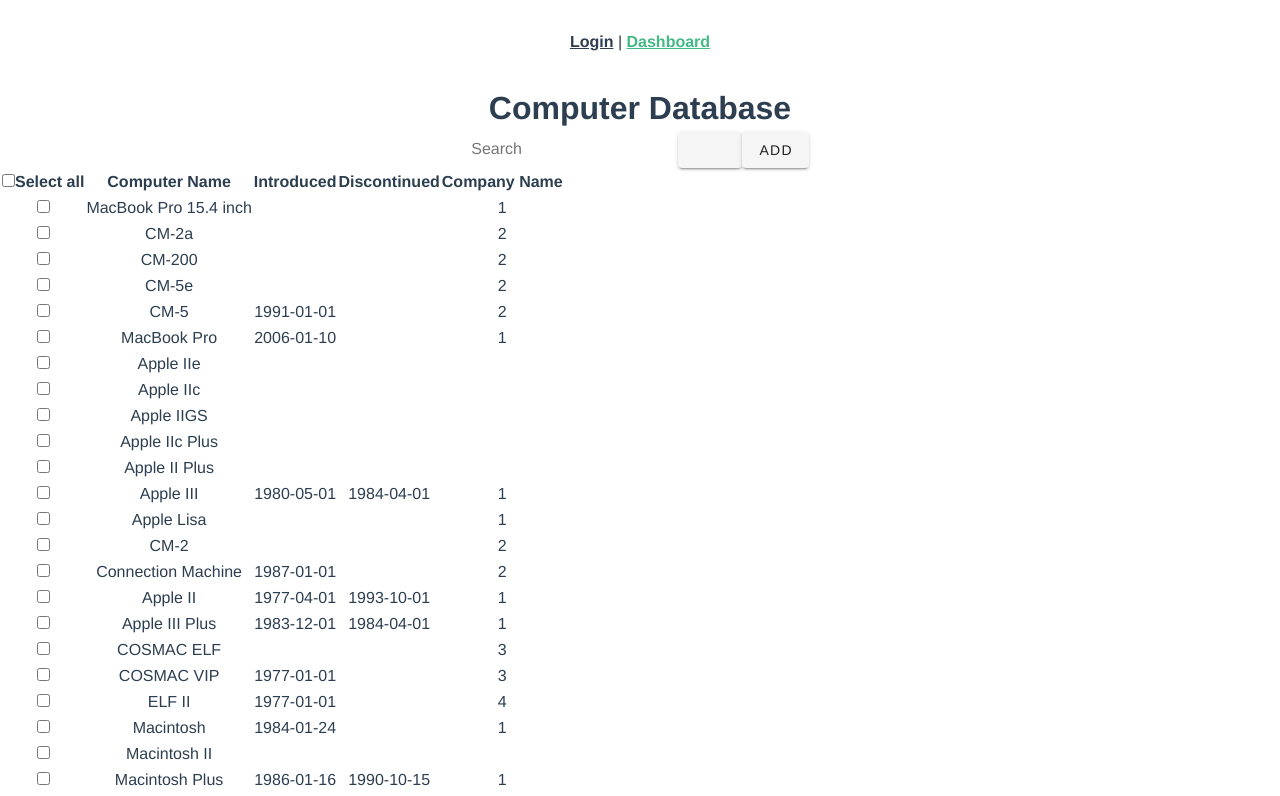
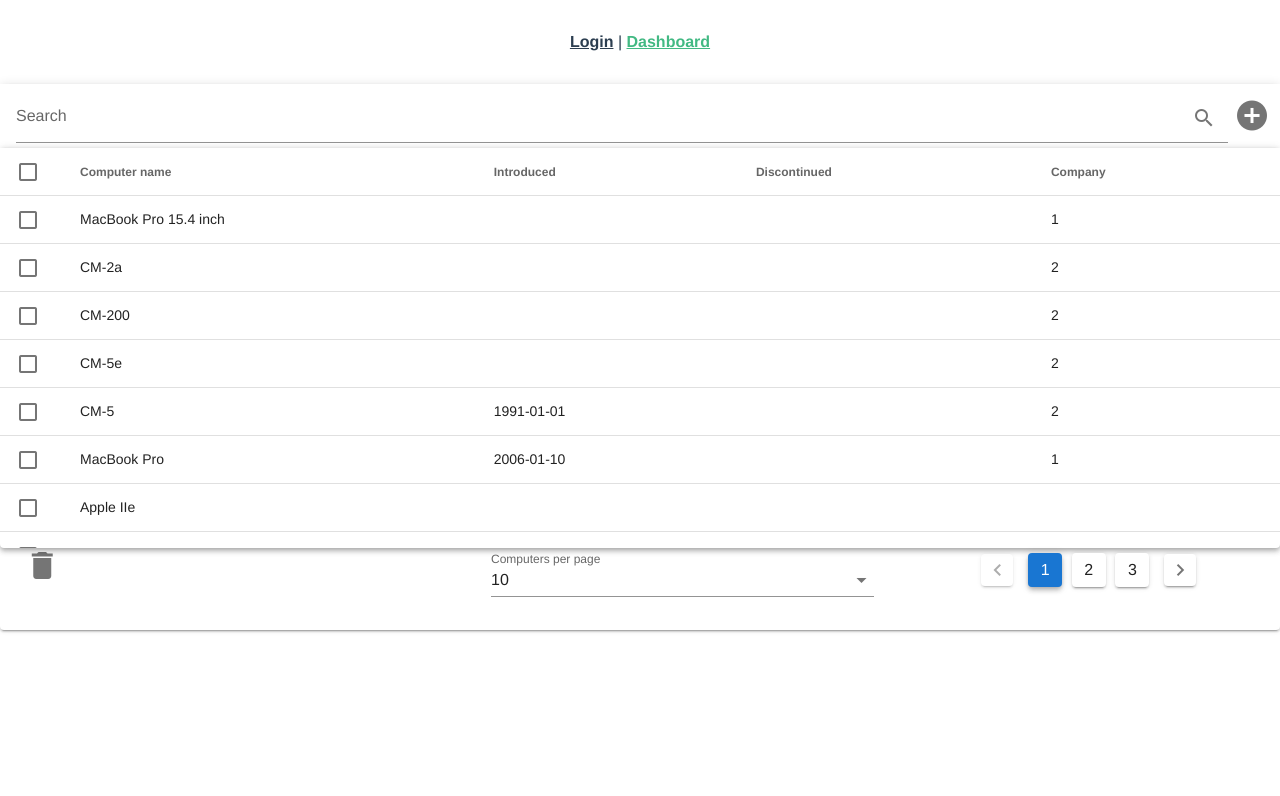
Before and after one commit to ThomasMathien/cdb-vue, a Vue app: page /#/dashboard in a window 1280 px wide. Shown: the top 796 px of the page. Built offline with nearby package versions, Linux system fonts and the light colour scheme.

Commit message:
basic dashboard with vuetify

```diff
--- a/src/views/Dashboard.vue
+++ b/src/views/Dashboard.vue
@@ -1,110 +1,331 @@
 <template>
   <div>
-    <h1>Computer Database</h1>
+    <v-content id="table">
+        <v-toolbar fixed table>
+          <v-text-field
+            v-model="searchField"
+            label="Search"
+            single-line
+            clearable
+            hide-details>
+              <template v-slot:append>
+                <v-btn icon @click="search">
+                  <v-icon>
+                    mdi-magnify
+                  </v-icon>
+                </v-btn>
+              </template>
+          </v-text-field>
+          <v-btn rounded icon><v-icon large>mdi-plus-circle</v-icon></v-btn>
+          </v-toolbar>
+        <v-card>
+
+          <v-data-table
+              :show-select="canEdit ? true : false"
+              height="400px"
+              v-model="selectedComputers"
+              :headers="headers"
+              fixed-header
+              hide-default-footer
+              :items="computers"
+              :items-per-page="10"
+              class="elevation-4">
+          </v-data-table>
           <div>
-        <div>
-        <span>
-          <input placeholder="Search" v-model="search"/>
-          <v-btn/>
-        </span>
-        <v-btn>Add</v-btn>
+            <v-row>
+              <v-col cols="1">
+                <v-btn icon v-if="canEdit">
+                  <v-icon large>mdi-delete</v-icon>
+                </v-btn>
+              </v-col>
+              <v-spacer/>
+              <v-col>
+                <v-select
+                  label="Computers per page"
+                  v-model="itemsPerPage"
+                  :items="itemsPerPageOptions">
+                </v-select>
+              </v-col>
+              <v-col>
+                <v-pagination
+                  v-model="page"
+                  :length="pageCount">
+                </v-pagination>
+              </v-col>
+            </v-row>
           </div>
-        <table>
-          <thead>
-            <tr>
-              <th v-if="canEdit"><input type="checkbox" v-model="selectAll">Select all</th>
-              <th>Computer Name</th>
-              <th>Introduced</th>
-              <th>Discontinued</th>
-              <th>Company Name</th>
-            </tr>
-          </thead>
-          <tbody>
-            <tr v-for="computer in computers" v-bind:key="computer.id">
-              <td v-if="canEdit">
-                <input type="checkbox" v-model="selectedComputers" :value="computer.id">
-                </td>
-              <td>{{computer.name}}</td>
-              <td>{{computer.introduced}}</td>
-              <td>{{computer.discontinued}}</td>
-              <td>{{computer.company}}</td>
-            </tr>
-          </tbody>
-        </table>
-      </div>
-
-
+        </v-card>
+    </v-content>
   </div>
 </template>
 
 <script>
-
-
 export default {
-  name: 'Dashboard',
+  name: "Dashboard",
   props: {
     role: String,
-
   },
   computed: {
     canEdit() {
-      return this.role==="ROLE_ADMIN"
+      return this.role === "ROLE_ADMIN";
     },
     selectAll: {
       get: function () {
-            return this.computers ? this.selectedComputers.length === this.computers.length : false;
+        return this.computers
+          ? this.selectedComputers.length === this.computers.length
+          : false;
       },
       set: function (value) {
         var selection = [];
 
         if (value) {
-                this.computers.forEach( (computer) => selection.push(computer.id.toString()));
+          this.computers.forEach((computer) =>
+            selection.push(computer.id.toString())
+          );
         }
 
         this.selectedComputers = selection;
-        }
-    }
+      },
+    },
   },
   methods: {
-
+    search() {
+      this.searchField="Searched!";
+      alert("Search!");
+    }
   },
   data: function () {
     return {
       selectedComputers: [],
-      search: "",
+      page:1,
+      pageCount:3,
+      searchField: "",
+      itemsPerPage:10,
+      itemsPerPageOptions: [10,50,100],
+      headers: [
+        {
+            text: 'Computer name',
+            align: 'start',
+            sortable: false,
+            value: 'name',
+          },
+          { text: 'Introduced', value: 'introduced' },
+          { text: 'Discontinued', value: 'discontinued' },
+          { text: 'Company', value: 'company' },
+      ],
       computers: [
-        {id: 1, name: 'MacBook Pro 15.4 inch',introduced: null, discontinued: null, company: 1},
-        {id: 2, name: 'CM-2a',introduced: null, discontinued: null, company:2},
-        {id: 3, name: 'CM-200',introduced: null, discontinued: null, company:2},
-        {id: 4, name: 'CM-5e',introduced: null, discontinued: null, company:2},
-        {id: 5, name: 'CM-5',introduced: '1991-01-01', discontinued: null, company: 2},
-        {id: 6, name: 'MacBook Pro',introduced: '2006-01-10', discontinued: null, company: 1},
-        {id: 7, name: 'Apple IIe',introduced: null, discontinued: null, company:null},
-        {id: 8, name: 'Apple IIc',introduced: null, discontinued: null, company:null},
-        {id: 9, name: 'Apple IIGS',introduced: null, discontinued: null, company:null},
-        {id: 10, name: 'Apple IIc Plus',introduced: null, discontinued: null, company:null},
-        {id: 11, name: 'Apple II Plus',introduced: null, discontinued: null, company:null},
-        {id: 12, name: 'Apple III',introduced: '1980-05-01',discontinued: '1984-04-01', company: 1},
-        {id: 13, name: 'Apple Lisa',introduced: null, discontinued: null, company:1},
-        {id: 14, name: 'CM-2',introduced: null, discontinued: null, company:2},
-        {id: 15, name: 'Connection Machine',introduced: '1987-01-01', discontinued: null, company: 2},
-        {id: 16, name: 'Apple II',introduced: '1977-04-01',discontinued:'1993-10-01', company:1},
-        {id: 17, name: 'Apple III Plus',introduced: '1983-12-01',discontinued:'1984-04-01', company: 1},
-        {id: 18, name: 'COSMAC ELF',introduced: null, discontinued: null, company:3},
-        {id: 19, name: 'COSMAC VIP',introduced: '1977-01-01', discontinued: null, company: 3},
-        {id: 20, name: 'ELF II',introduced: '1977-01-01', discontinued: null, company: 4},
-        {id: 21, name: 'Macintosh',introduced: '1984-01-24', discontinued: null, company: 1},
-        {id: 22, name: 'Macintosh II',introduced: null, discontinued: null, company:null},
-        {id: 23, name: 'Macintosh Plus',introduced: '1986-01-16',discontinued:'1990-10-15', company: 1},
-        {id: 24, name: 'Macintosh IIfx',introduced: null, discontinued: null, company:null},
-        {id: 25, name: 'iMac',introduced: '1998-01-01', discontinued: null, company: 1},
-        {id: 26, name: 'Mac Mini',introduced: '2005-01-22', discontinued: null, company: 1},
-        {id: 27, name: 'Mac Pro',introduced: '2006-08-07',discontinued: null, company: 1},
-        {id: 28, name: 'Power Macintosh',introduced: '1994-03-01',discontinued:'2006-08-01', company:1},
-        {id: 29, name: 'PowerBook',introduced: '1991-01-01',discontinued:'2006-01-01', company: 1},
-        {id: 30, name: 'Xserve',introduced: null, discontinued: null, company:null}
-    ]
-    }
-  }
-}
+        {
+          id: 1,
+          name: "MacBook Pro 15.4 inch",
+          introduced: null,
+          discontinued: null,
+          company: 1,
+        },
+        {
+          id: 2,
+          name: "CM-2a",
+          introduced: null,
+          discontinued: null,
+          company: 2,
+        },
+        {
+          id: 3,
+          name: "CM-200",
+          introduced: null,
+          discontinued: null,
+          company: 2,
+        },
+        {
+          id: 4,
+          name: "CM-5e",
+          introduced: null,
+          discontinued: null,
+          company: 2,
+        },
+        {
+          id: 5,
+          name: "CM-5",
+          introduced: "1991-01-01",
+          discontinued: null,
+          company: 2,
+        },
+        {
+          id: 6,
+          name: "MacBook Pro",
+          introduced: "2006-01-10",
+          discontinued: null,
+          company: 1,
+        },
+        {
+          id: 7,
+          name: "Apple IIe",
+          introduced: null,
+          discontinued: null,
+          company: null,
+        },
+        {
+          id: 8,
+          name: "Apple IIc",
+          introduced: null,
+          discontinued: null,
+          company: null,
+        },
+        {
+          id: 9,
+          name: "Apple IIGS",
+          introduced: null,
+          discontinued: null,
+          company: null,
+        },
+        {
+          id: 10,
+          name: "Apple IIc Plus",
+          introduced: null,
+          discontinued: null,
+          company: null,
+        },
+        {
+          id: 11,
+          name: "Apple II Plus",
+          introduced: null,
+          discontinued: null,
+          company: null,
+        },
+        {
+          id: 12,
+          name: "Apple III",
+          introduced: "1980-05-01",
+          discontinued: "1984-04-01",
+          company: 1,
+        },
+        {
+          id: 13,
+          name: "Apple Lisa",
+          introduced: null,
+          discontinued: null,
+          company: 1,
+        },
+        {
+          id: 14,
+          name: "CM-2",
+          introduced: null,
+          discontinued: null,
+          company: 2,
+        },
+        {
+          id: 15,
+          name: "Connection Machine",
+          introduced: "1987-01-01",
+          discontinued: null,
+          company: 2,
+        },
+        {
+          id: 16,
+          name: "Apple II",
+          introduced: "1977-04-01",
+          discontinued: "1993-10-01",
+          company: 1,
+        },
+        {
+          id: 17,
+          name: "Apple III Plus",
+          introduced: "1983-12-01",
+          discontinued: "1984-04-01",
+          company: 1,
+        },
+        {
+          id: 18,
+          name: "COSMAC ELF",
+          introduced: null,
+          discontinued: null,
+          company: 3,
+        },
+        {
+          id: 19,
+          name: "COSMAC VIP",
+          introduced: "1977-01-01",
+          discontinued: null,
+          company: 3,
+        },
+        {
+          id: 20,
+          name: "ELF II",
+          introduced: "1977-01-01",
+          discontinued: null,
+          company: 4,
+        },
+        {
+          id: 21,
+          name: "Macintosh",
+          introduced: "1984-01-24",
+          discontinued: null,
+          company: 1,
+        },
+        {
+          id: 22,
+          name: "Macintosh II",
+          introduced: null,
+          discontinued: null,
+          company: null,
+        },
+        {
+          id: 23,
+          name: "Macintosh Plus",
+          introduced: "1986-01-16",
+          discontinued: "1990-10-15",
+          company: 1,
+        },
+        {
+          id: 24,
+          name: "Macintosh IIfx",
+          introduced: null,
+          discontinued: null,
+          company: null,
+        },
+        {
+          id: 25,
+          name: "iMac",
+          introduced: "1998-01-01",
+          discontinued: null,
+          company: 1,
+        },
+        {
+          id: 26,
+          name: "Mac Mini",
+          introduced: "2005-01-22",
+          discontinued: null,
+          company: 1,
+        },
+        {
+          id: 27,
+          name: "Mac Pro",
+          introduced: "2006-08-07",
+          discontinued: null,
+          company: 1,
+        },
+        {
+          id: 28,
+          name: "Power Macintosh",
+          introduced: "1994-03-01",
+          discontinued: "2006-08-01",
+          company: 1,
+        },
+        {
+          id: 29,
+          name: "PowerBook",
+          introduced: "1991-01-01",
+          discontinued: "2006-01-01",
+          company: 1,
+        },
+        {
+          id: 30,
+          name: "Xserve",
+          introduced: null,
+          discontinued: null,
+          company: null,
+        },
+      ],
+    };
+  },
+};
 </script>
--- a/src/views/Login.vue
+++ b/src/views/Login.vue
@@ -1,12 +1,32 @@
 <template>
   <div>
     <h1>ee</h1>
-
+    <v-card>
+      <form>
+        <v-text-field
+          v-model="email"
+          :error-messages="emailErrors"
+          label="E-mail"
+          required
+          @input="$v.email.$touch()"
+          @blur="$v.email.$touch()">
+        </v-text-field>
+        <v-checkbox
+          v-model="checkbox"
+          :error-messages="checkboxErrors"
+          label="Remember me"
+          @change="$v.checkbox.$touch()"
+          @blur="$v.checkbox.$touch()">
+        </v-checkbox>
+        <v-btn class="mr-4" @click="submit"> submit </v-btn>
+        <v-btn @click="clear"> clear </v-btn>
+      </form>
+    </v-card>
   </div>
 </template>
 
 <script>
 export default {
-  name: 'Login',
-}
+  name: "Login",
+};
 </script>
```
Lines whose indentation alone changed are shown as unchanged.
